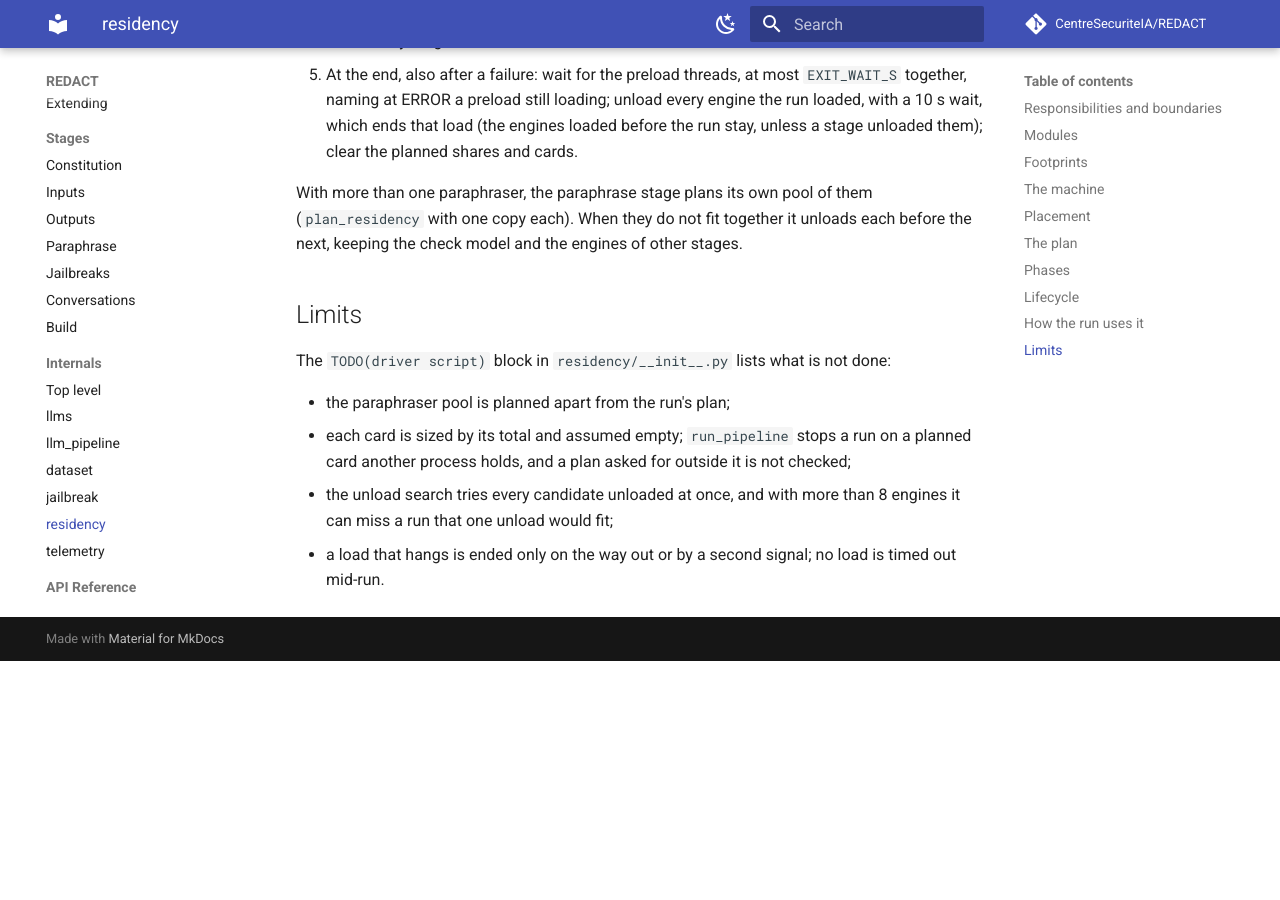
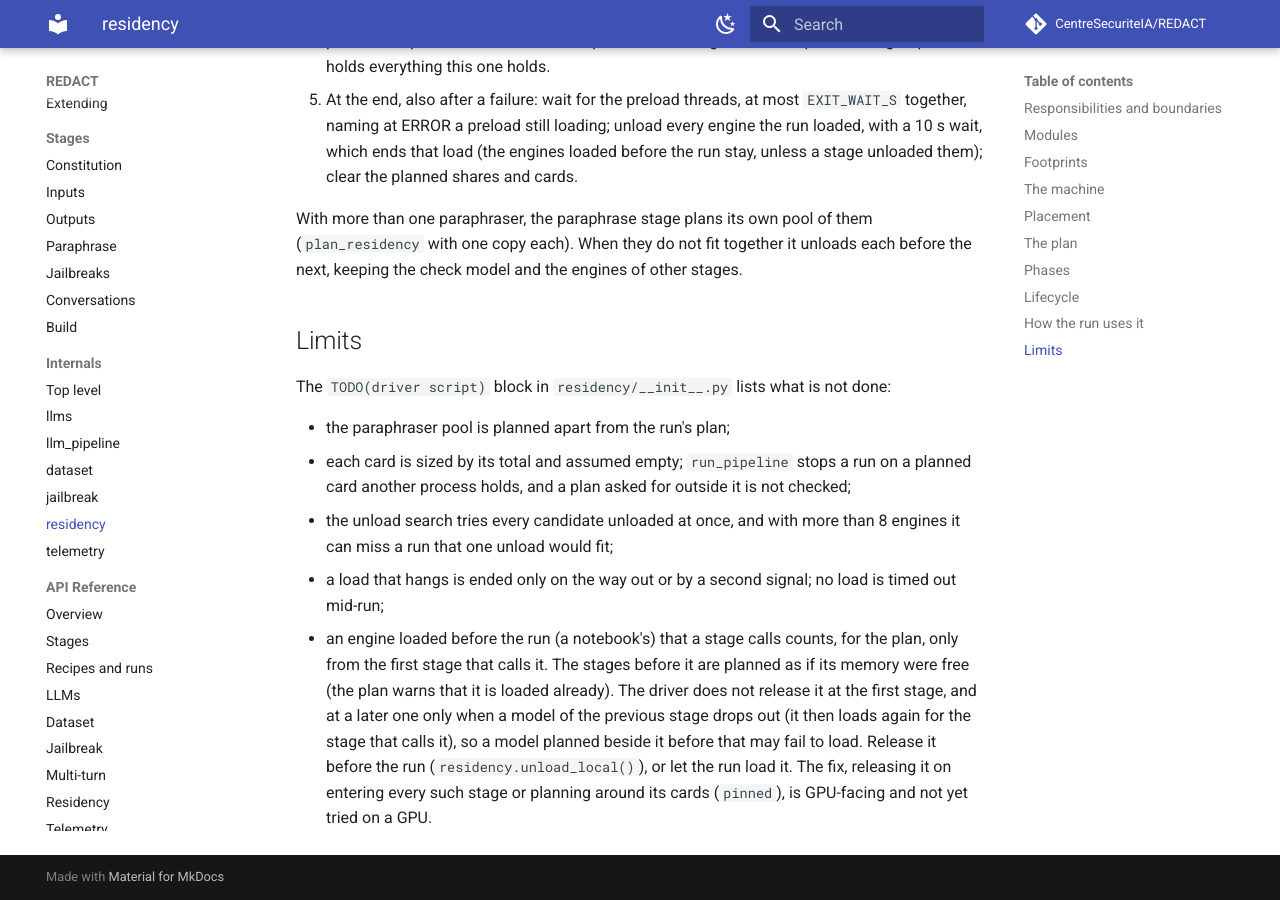
Before and after one commit to CentreSecuriteIA/REDACT, an MkDocs documentation site: the page built from docs/internals/residency.md, in a window 1280 px wide and 900 px high, scrolled down 6964 px. Built offline with MkDocs 1.6.1 and Material for MkDocs 9.7.7, drawn with Linux system fonts in a browser that asks for light colours; comment, search, counter and statistics services are not loaded; before the commit the page ends 7625 px from its top, so only the background shows below that; some of the changed text lies outside the part shown.

Commit message:
Document that a run does not plan around an engine loaded before it
An engine loaded before run_pipeline (a notebook's) that a later stage
calls counts, for the plan, only from the first stage that calls it: the
plans of the stages before hand its memory out again (_survey warns that it
is loaded already). The driver releases it only by chance: _enter_phase
unloads nothing at the first stage, and at a later one only when a model of
the previous stage drops out (it then goes with everything outside that
stage's plan and loads again for its own stage). A model planned beside it
before that may fail to load.

The fix is GPU-facing and in the driver or the planner's lifetimes:
release such an engine on entering any stage whose plan leaves it out, or
count it resident from the first stage with its cards pinned. Neither can
be checked here, and driver.py is outside this branch, so it is written
down instead: the TODO(driver script) block, internals/residency.md
(Limits, with the workaround: release it before the run), and CLAUDE.md's
Not done. internals/residency.md and CLAUDE.md listed pinned placement as
if a run used it; they now say only a caller of plan_residency passes it.
running.md's sentence is in the shared-docs todo.

Co-Authored-By: Claude Opus 5.5 <noreply@anthropic.com>

```diff
--- a/docs/internals/residency.md
+++ b/docs/internals/residency.md
@@ -113,7 +113,9 @@ pinned)` places the models in the order given:
 - a transformers model where its `device_map` puts it: one card for
   `cuda:N`, none for `cpu`, the cards' combined room for `auto`,
   `balanced`, `balanced_low_0` or `sequential`;
-- an engine already loaded (`pinned`) first, on its own cards.
+- an engine already loaded (`pinned`) first, on its own cards. Only a
+  caller of `plan_residency` passes `pinned`; a run does not yet (see
+  [Limits](#limits)).
 
 A model that does not fit beside those placed starts a new **group**. More
 than one group means the models cannot be resident together.
@@ -294,4 +296,14 @@ done:
 - the unload search tries every candidate unloaded at once, and with more
   than 8 engines it can miss a run that one unload would fit;
 - a load that hangs is ended only on the way out or by a second signal; no
-  load is timed out mid-run.
+  load is timed out mid-run;
+- an engine loaded before the run (a notebook's) that a stage calls counts,
+  for the plan, only from the first stage that calls it. The stages before
+  it are planned as if its memory were free (the plan warns that it is
+  loaded already). The driver does not release it at the first stage, and
+  at a later one only when a model of the previous stage drops out (it then
+  loads again for the stage that calls it), so a model planned beside it
+  before that may fail to load. Release it before the run
+  (`residency.unload_local()`), or let the run load it. The fix, releasing
+  it on entering every such stage or planning around its cards (`pinned`),
+  is GPU-facing and not yet tried on a GPU.
```
Also changed, not shown: CLAUDE.md (+2 -2 lines), 1 other file.
